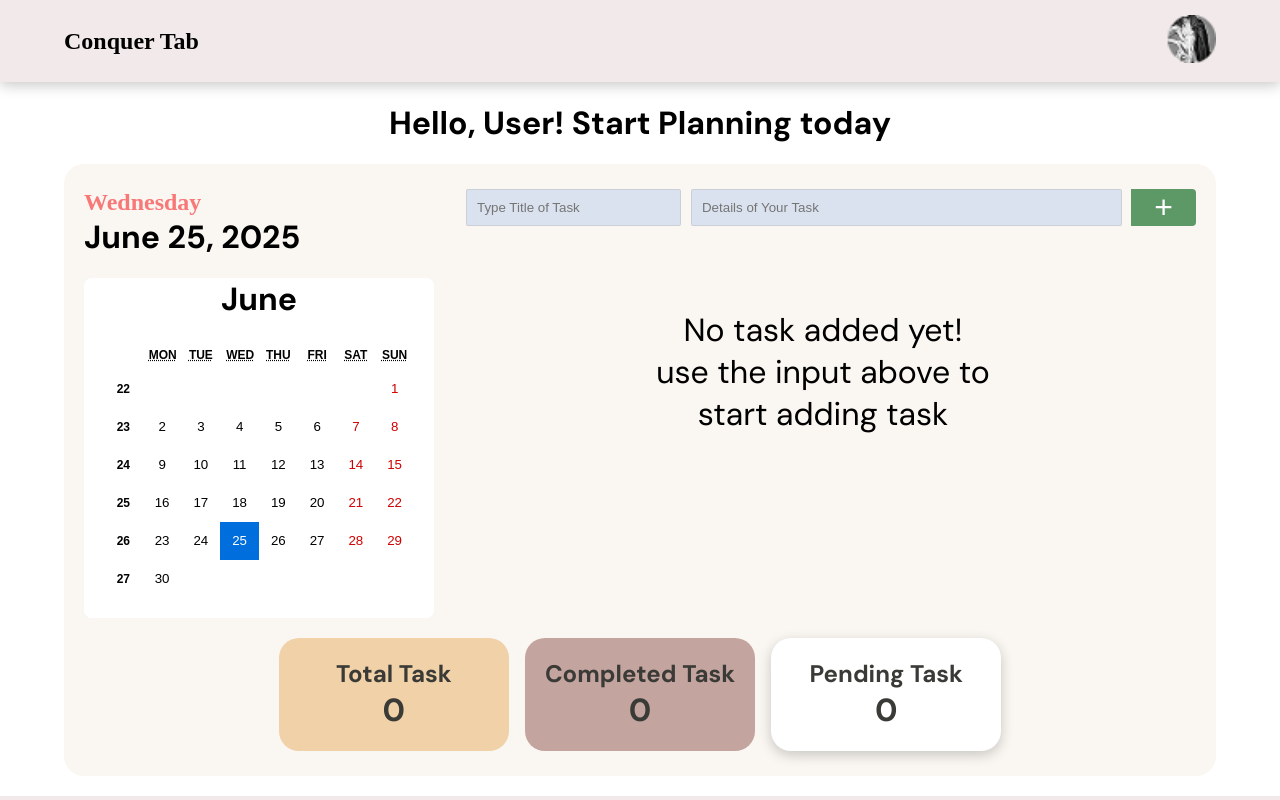
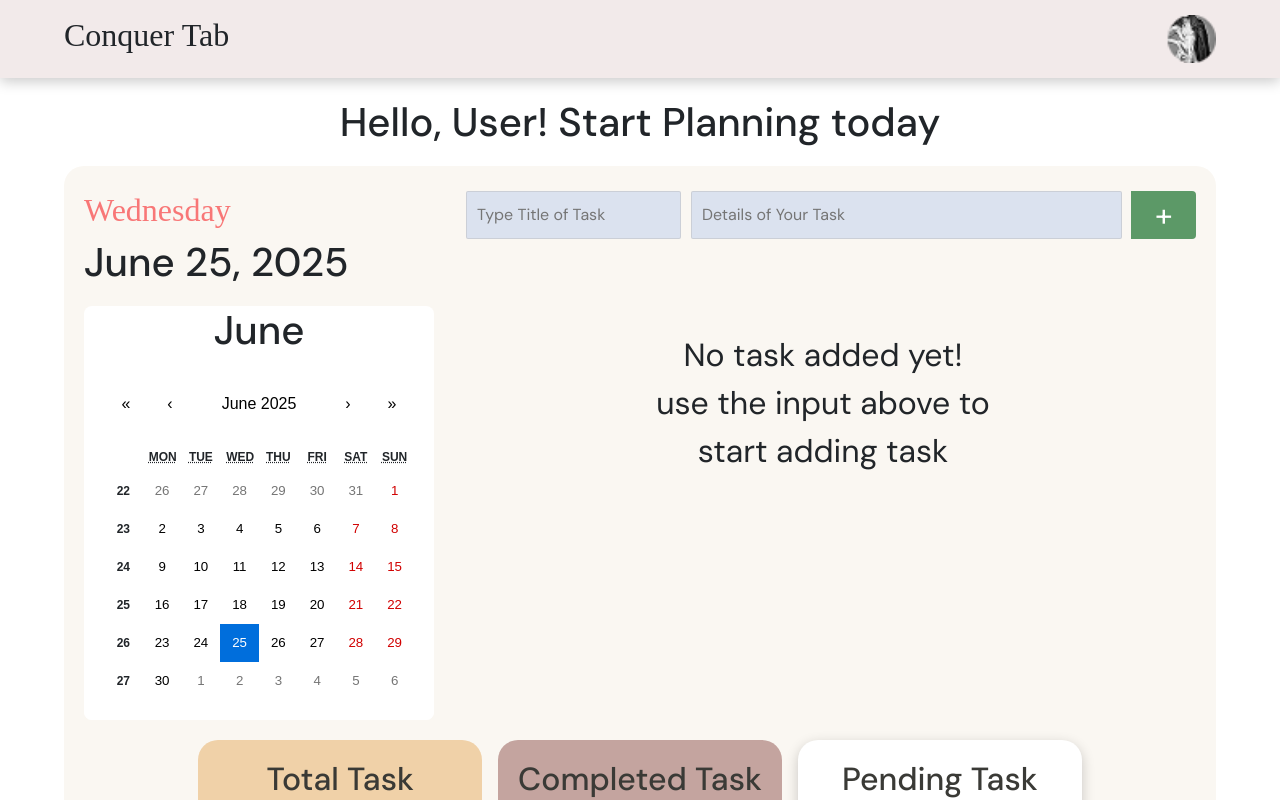
Before and after one commit to Holuwaconquer/React-TodoApp, a React (Vite) app: page / in a window 1280 px wide. Shown: the top 800 px of the page. Built offline with nearby package versions, Linux system fonts and the light colour scheme; a web font is replaced by a local one.

Commit message:
updated the CRUD OPERATION

```diff
--- a/index.html
+++ b/index.html
@@ -8,6 +8,7 @@
     <link rel="icon" type="image/png" sizes="32x32" href="/favicon-32x32.png">
     <link rel="icon" type="image/png" sizes="16x16" href="/favicon-16x16.png">
     <link rel="manifest" href="/site.webmanifest">
+    <link href="https://cdn.jsdelivr.net/npm/bootstrap@5.3.7/dist/css/bootstrap.min.css" rel="stylesheet" integrity="sha384-LN+7fdVzj6u52u30Kp6M/trliBMCMKTyK833zpbD+pXdCLuTusPj697FH4R/5mcr" crossorigin="anonymous">
     <style>
       @import url('https://fonts.googleapis.com/css2?family=UnifrakturMaguntia&display=swap');
       @import url('https://fonts.googleapis.com/css2?family=DM+Sans:ital,opsz,wght@0,9..40,100..1000;1,9..40,100..1000&display=swap');
@@ -15,6 +16,8 @@
   </head>
   <body>
     <div id="root"></div>
+
+    <script src="https://cdn.jsdelivr.net/npm/bootstrap@5.3.7/dist/js/bootstrap.bundle.min.js" integrity="sha384-ndDqU0Gzau9qJ1lfW4pNLlhNTkCfHzAVBReH9diLvGRem5+R9g2FzA8ZGN954O5Q" crossorigin="anonymous"></script>
     <script type="module" src="/src/main.jsx"></script>
   </body>
 </html>
--- a/src/App.jsx
+++ b/src/App.jsx
@@ -33,15 +33,24 @@ const App = () => {
     localStorage.setItem('completedArray', JSON.stringify(completedArray))
   }, [completedArray])
 
-  const completeTask = (index) =>{
-    const updatedTasks = [...taskArray];
-    updatedTasks[index] = {...updatedTasks[index], completed: true};
-    settaskArray(updatedTasks)
-    setCompletedArray([...completedArray, updatedTasks[index]])
-  }
+  const completeTask = (index) => {
+    const confirm = window.confirm('You are about to mark this task as completed, Are you sure?');
+    if(confirm){
+      const updatedTasks = [...taskArray];
+      const completedTask = { ...updatedTasks[index], completed: true };
+      setCompletedArray([...completedArray, completedTask]);
+      updatedTasks.splice(index, 1);
+      settaskArray(updatedTasks);
+    }
+
+  };
   const deleteTask = (i) =>{
-    const deletedArray = taskArray.filter((__, index) => index !=i)
-    settaskArray(deletedArray)
+    const confirm = window.confirm('Are you sure you want to delete this task?')
+    if(confirm){
+      const deletedArray = taskArray.filter((__, index) => index !=i)
+      settaskArray(deletedArray)
+    }
+    // return;
   }
   const editTask = (i) =>{
     setEditIndex(i)
@@ -63,7 +72,7 @@ const App = () => {
         taskArray={taskArray}
         addToTask={addToTask}
         editIndex={editIndex}
-        tastToEdit={editIndex !==null ? taskArray[editIndex] : null}
+        taskToEdit={editIndex !==null ? taskArray[editIndex] : null}
       />
       <Footer />
     </>
--- a/src/components/Addtask.jsx
+++ b/src/components/Addtask.jsx
@@ -37,6 +37,7 @@ const Addtask = ({ addToTask, taskToEdit, editIndex }) => {
             placeholder='Details of Your Task'
             onChange={(e)=>setDetails(e.target.value)} />
         <button
+            style={{cursor: 'pointer'}}
             onClick={addTask}
             className='addTaskBtn'
         >{editIndex !== null ? '✔' : '+'}
--- a/src/components/DisplayTask.jsx
+++ b/src/components/DisplayTask.jsx
@@ -3,7 +3,7 @@ import Delete from '../assets/delete.svg'
 import Edit from '../assets/edit.svg'
 import Checkbox from '../assets/CheckCircle.svg'
 
-const DisplayTask = ({ taskArray, deleteTask, completeTask, editTask }) => {
+const DisplayTask = ({ taskArray, deleteTask, completeTask, editTask, value }) => {
 
     const archiveTask = (index) =>{
         completeTask(index)
@@ -19,6 +19,7 @@ const DisplayTask = ({ taskArray, deleteTask, completeTask, editTask }) => {
                                 <h2>{task.title}</h2>
                                 <p>{task.details}</p>
                                 <h4>Date Added: {new Date().toLocaleDateString()}</h4>
+                                <h4>Target Date: {value}</h4>
                             </div>
                             <div className='icon'>
                                 <div>
--- a/src/components/Main.jsx
+++ b/src/components/Main.jsx
@@ -47,8 +47,6 @@ const Main = ({ addToTask, taskArray, editIndex, taskToEdit, deleteTask, complet
                             value={value}
                             activeStartDate={new Date()}
                             showWeekNumbers={true}
-                            showNavigation={false}
-                            showNeighboringMonth={false}
                         />
                     </div>
                 </div>
@@ -58,7 +56,7 @@ const Main = ({ addToTask, taskArray, editIndex, taskToEdit, deleteTask, complet
                         editIndex={editIndex}
                         taskToEdit={taskToEdit}
                     />
-                    <DisplayTask editTask={editTask} completeTask={completeTask} deleteTask={deleteTask} taskArray={taskArray} addToTask={addToTask}/>
+                    <DisplayTask value={value.toLocaleDateString()} editTask={editTask} completeTask={completeTask} deleteTask={deleteTask} taskArray={taskArray} addToTask={addToTask}/>
                 </div>
             </div>
             <div className='taskCount'>
--- a/src/components/TaskCount.jsx
+++ b/src/components/TaskCount.jsx
@@ -1,6 +1,12 @@
-import React from 'react'
+import React, { useState } from 'react'
 
 const TaskCount = ({ taskArray, completedArray }) => {
+
+    //sure mercies of david
+    //isaiah 55 v 3
+
+    const [showModal, setShowModal] = useState(false)
+
   return (
     <>
         <div>
@@ -11,7 +17,7 @@ const TaskCount = ({ taskArray, completedArray }) => {
                         { taskArray.length > 0 && taskArray.length < 10 ? `0${taskArray.length}` : taskArray.length }
                     </h1>
                 </div>
-                <div>
+                <div style={{cursor: 'pointer'}} onClick={() => setShowModal(true)}>
                     <h2>Completed Task</h2>
                     <h1>
                         { completedArray.length > 0 && completedArray.length < 10 ? `0${completedArray.length}` : completedArray.length }
@@ -25,6 +31,66 @@ const TaskCount = ({ taskArray, completedArray }) => {
                 </div>
             </div>
         </div>
+
+        {/* Bootstrap Modal */}
+      <div className={`modal fade ${showModal ? "show d-block" : ""}`} tabIndex="-1" style={{background: showModal ? "rgba(0,0,0,0.5)" : "transparent"}}>
+        <div className="modal-dialog">
+          <div className="modal-content">
+            <div className="modal-header">
+              <h5 className="modal-title">Completed Tasks</h5>
+              <button type="button" className="btn-close" onClick={() => setShowModal(false)}></button>
+            </div>
+            <div className="modal-body">
+                {completedArray.length === 0 ? (
+                  <p className='noContent' style={{
+                    textAlign: 'center',
+                    fontSize: '2em',
+                    }}
+                    >No task added yet!
+                    <br/>
+                    use the input above to start adding task
+                </p>
+                ) : (
+                  completedArray.map((task, idx) => (
+                    <div key={idx}
+                        style={{
+                            backgroundColor: '#F0D1A8',
+                            padding: '20px',
+                            borderRadius: '8px',
+                            margin: '10px 0',
+                            display: 'flex',
+                            justifyContent: 'space-between',
+                        }}
+                        className='cardContent'>
+                        <div>
+                            <h2>{task.title}</h2>
+                            <p>{task.details}</p>
+                            <h4>Completed</h4>
+                        </div>
+                        <div>
+                            <button
+                                style={{cursor: 'pointer', backgroundColor: 'transparent', border: 'none'}}
+                                onClick={() => {
+                                    const confirm = window.confirm('Are you sure you want to delete this task?');
+                                    if (confirm) {
+                                        const updatedCompletedArray = completedArray.filter((_, index) => index !== idx);
+                                        localStorage.setItem('completedArray', JSON.stringify(updatedCompletedArray));
+                                    }
+                                }}
+                            >🚮</button>
+                        </div>
+                    </div>
+                  ))
+                )}
+            </div>
+            <div className="modal-footer">
+              <button type="button" className="btn btn-secondary" onClick={() => setShowModal(false)}>
+                Close
+              </button>
+            </div>
+          </div>
+        </div>
+      </div>
     </>
   )
 }
--- a/src/index.css
+++ b/src/index.css
@@ -26,6 +26,7 @@ body{
   position: sticky;
   top: 0;
   left: 0;
+  z-index: 10;
 }
 .FooterContainer{
   background-color: var(--bg-color);
@@ -181,9 +182,6 @@ body{
     grid-template-columns: 1fr;
     grid-template-rows: auto;
   }
-  .calenderFeatures{
-    display: none;
-  }
   .mainTop{
     grid-template-columns: 1fr;
     grid-template-rows: auto;
```
